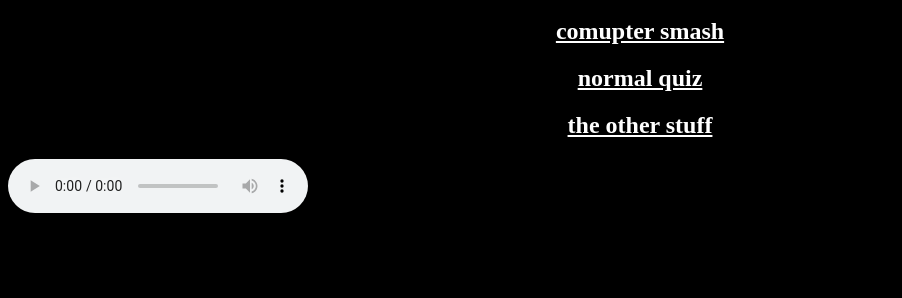
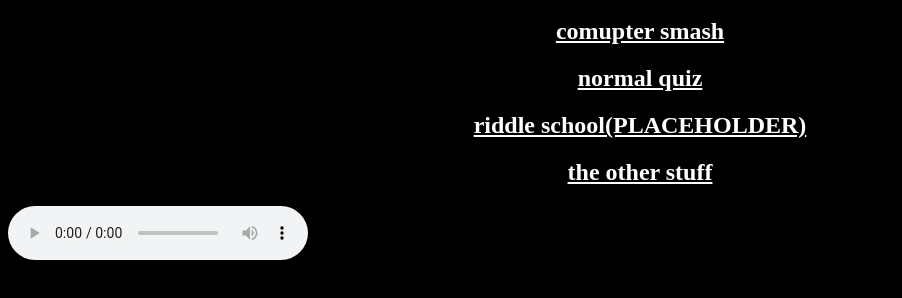
Before and after one commit to funy-man/funy-man.github.io, a plain HTML site: page uh.html in a window 1280 px wide. Shown: the part 48-346 px from the top of the page, without its empty margins (0-902 px from the left). Drawn offline with Linux system fonts and the light colour scheme.

Commit message:
Update uh.html

```diff
--- a/uh.html
+++ b/uh.html
@@ -6,6 +6,7 @@
 <h1>"Educational" Games & Stuff<h1>
 <h2><a href=flashtest.html>comupter smash</a></h2>
 <h2><a href=quiz.html>normal quiz</a></h2>
+<h2><a href=riddles/dexin.html>riddle school(PLACEHOLDER)</a></h2>
 <h2><a href=https://funy-man.github.io/uh.html>the other stuff</a></h2>
 
 <audio controls autoplay>
```
